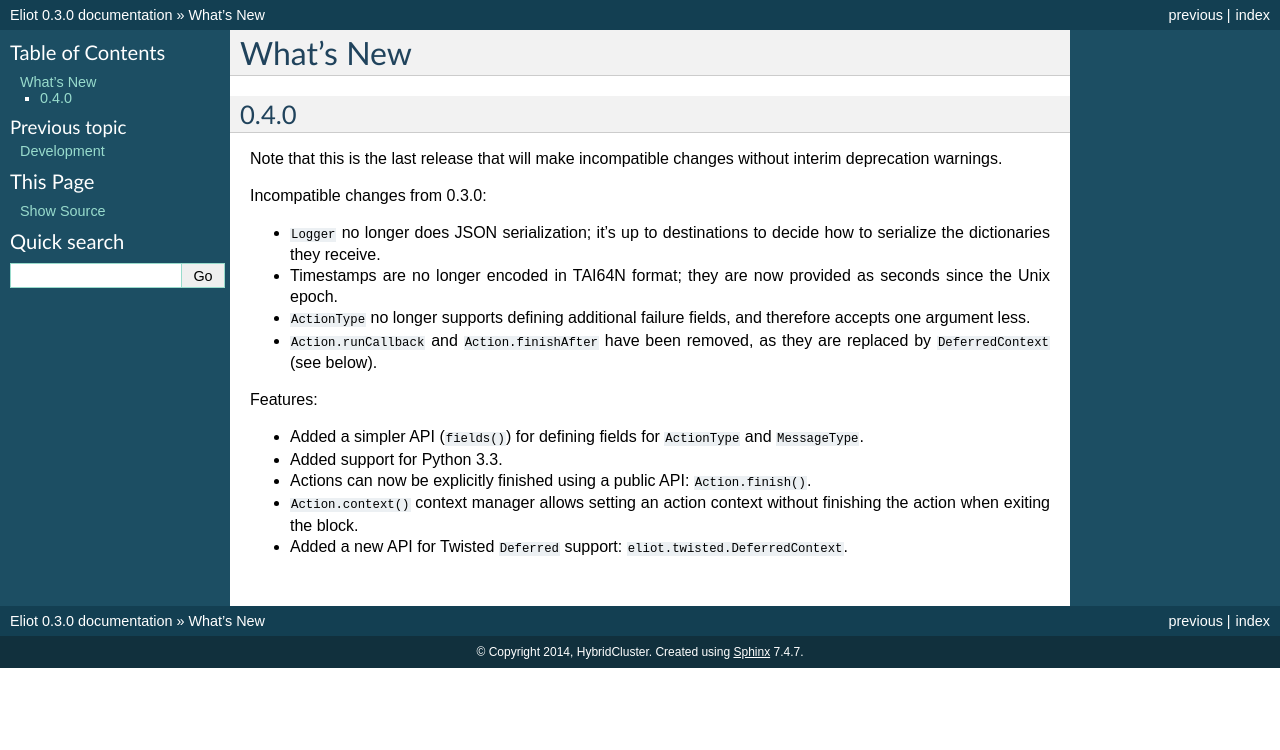
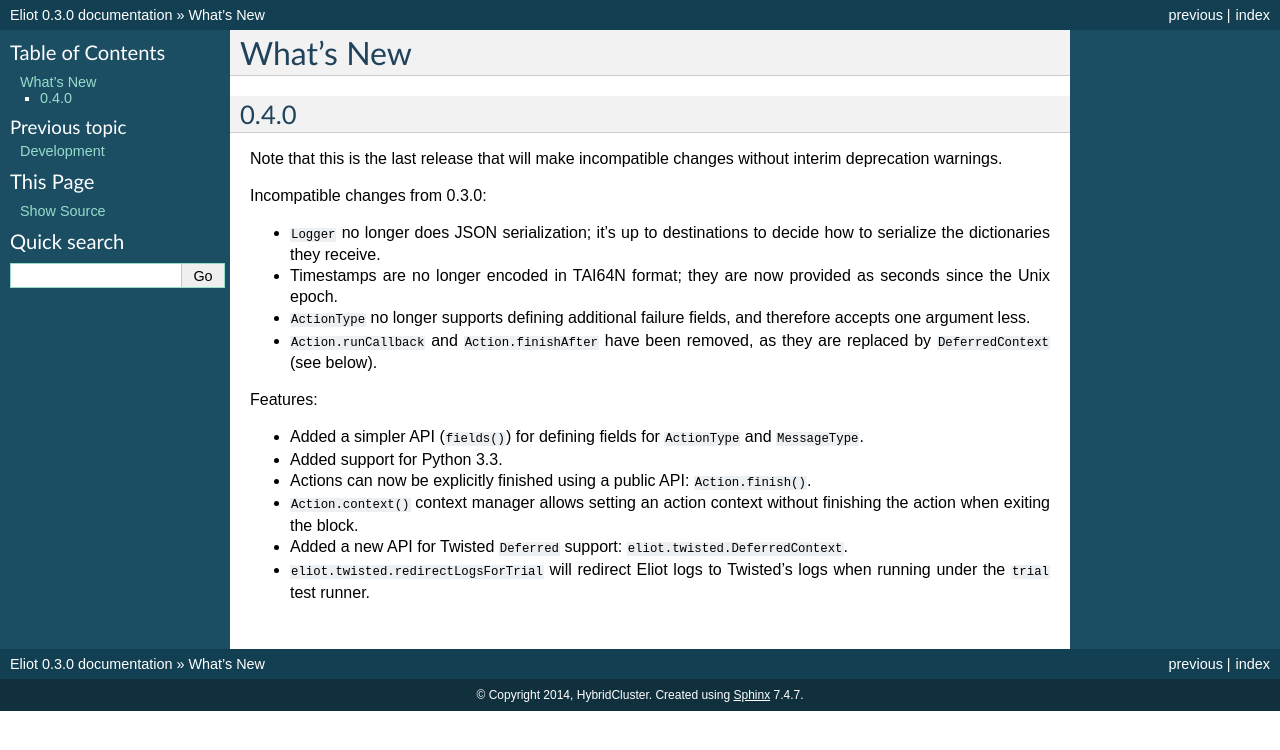
Before and after one commit to itamarst/eliot, a Sphinx documentation site: the page built from docs/source/news.rst, in a window 1280 px wide. Shown: the top 750 px of the page. Built offline with Sphinx 7.4.7, drawn with Linux system fonts in a browser that asks for light colours.

Commit message:
Document new API.

```diff
--- a/docs/source/news.rst
+++ b/docs/source/news.rst
@@ -22,3 +22,4 @@ Features:
 * Actions can now be explicitly finished using a public API: ``Action.finish()``.
 * ``Action.context()`` context manager allows setting an action context without finishing the action when exiting the block.
 * Added a new API for Twisted ``Deferred`` support: ``eliot.twisted.DeferredContext``.
+* ``eliot.twisted.redirectLogsForTrial`` will redirect Eliot logs to Twisted's logs when running under the ``trial`` test runner.
```
